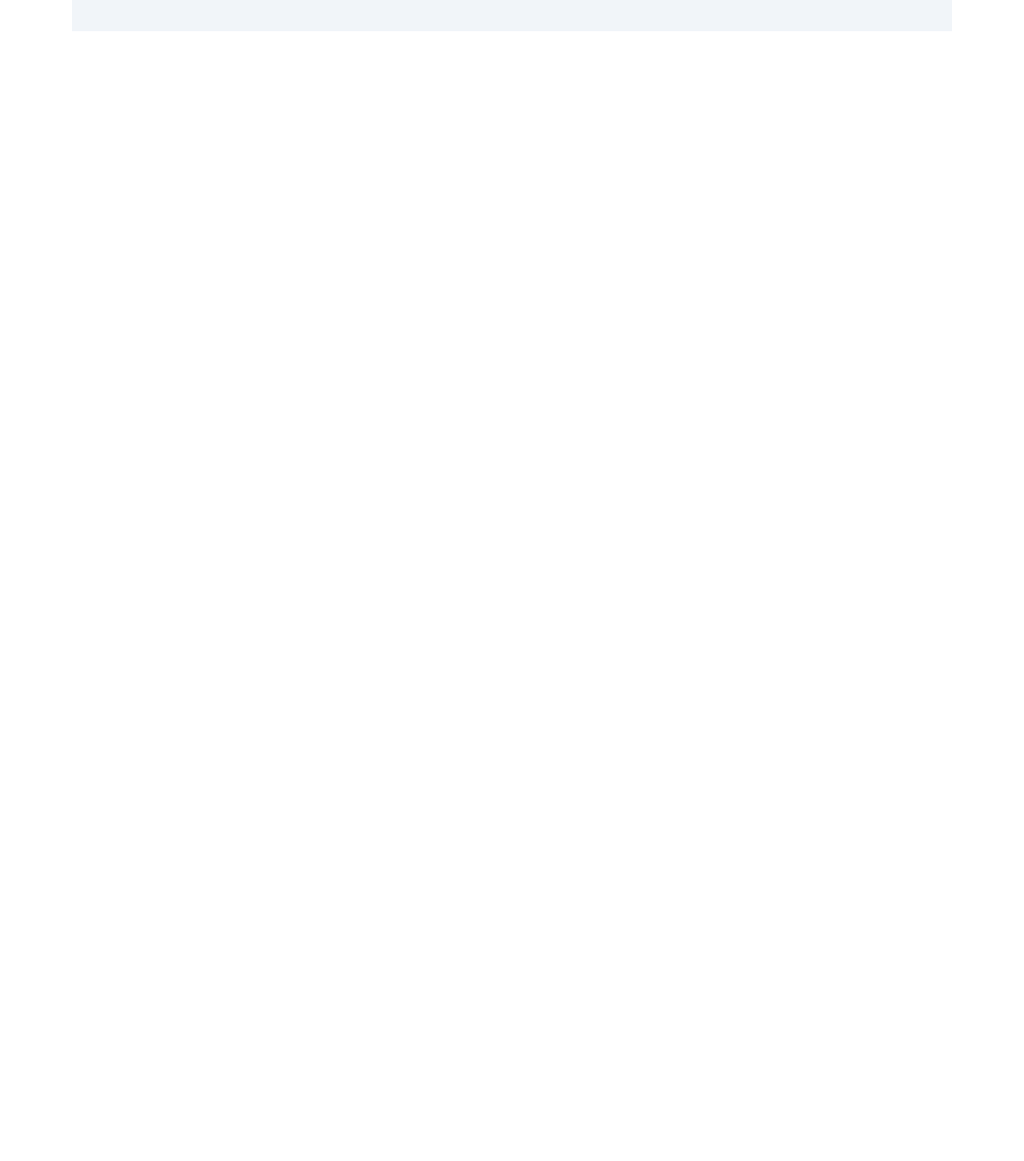
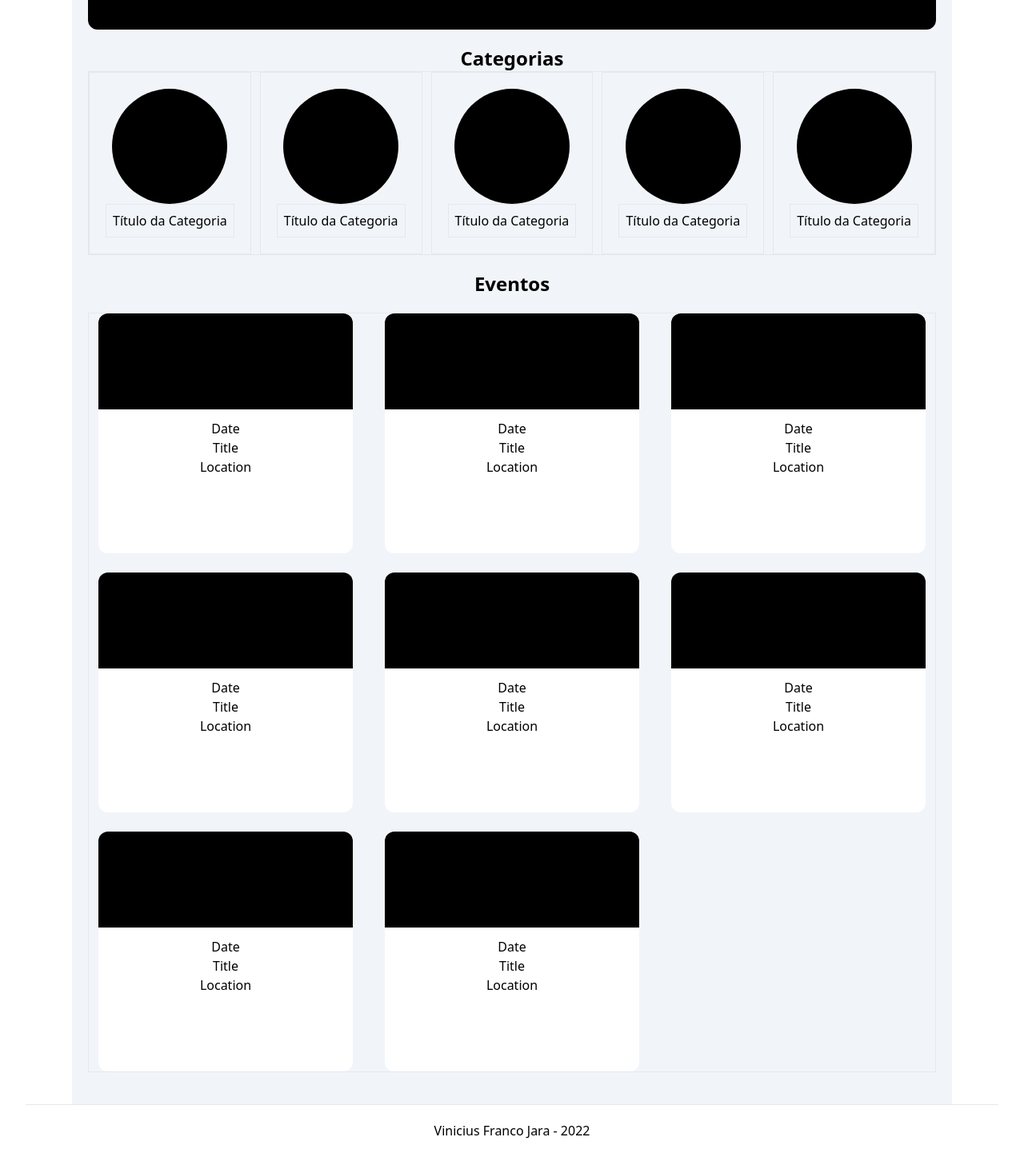
Before and after one commit to vf-jara/desafioMBLabs, a React (Vite) app: page / in a window 1280 px wide. Shown: the part 418-1870 px from the top of the page at 80% size. Before the commit the page ends 800 px from the top, so only its background shows below. Built offline with nearby package versions, Linux system fonts and the light colour scheme.

Commit message:
cards de evento, área de destaque e footer inseridos

```diff
--- a/src/components/Card/Card.jsx
+++ b/src/components/Card/Card.jsx
@@ -0,0 +1,21 @@
+import React from 'react'
+import { Link } from 'react-router-dom'
+
+function Card() {
+    return (
+        <div className=' bg-white min-h-[300px] mx-2 md:mx-3 rounded-xl hover:shadow-lg transition-shadow'>
+            <Link>
+                <div className='bg-black rounded-t-xl w-full min-h-[40%] max-h-[40%]'>
+                    {/*Imagem*/}
+                </div>
+                <div className='p-3'>
+                    <p>Date</p>
+                    <h3>Title</h3>
+                    <p>Location</p>
+                </div>
+            </Link>
+        </div>
+    )
+}
+
+export default Card
--- a/src/components/Category/Category.jsx
+++ b/src/components/Category/Category.jsx
@@ -1,12 +1,17 @@
 import React from 'react'
+import { Link } from 'react-router-dom'
 
 function Category(props) {
     return (
         <div className="py-5 px-5 border flex flex-col justify-center items-center">
-            <div className="bg-black w-36 h-36 rounded-full">
-                {/*Imagem*/}
-            </div>
-            <h3 className="border text-center p-2">Título da Categoria</h3>
+            <Link to={"/category/name"}>
+                <div className="bg-black w-36 h-36 rounded-full">
+                    {/*Imagem*/}
+                </div>
+            </Link>
+            <Link to={"/category/name"}>
+                <h3 className="border text-center p-2">Título da Categoria</h3>
+            </Link>
         </div>
     )
 }
--- /dev/null
+++ b/src/components/Footer/Footer.jsx
@@ -0,0 +1,11 @@
+import React from 'react'
+
+function Footer() {
+    return (
+        <div className='flex justify-center py-5 border-t'>
+            <p>Vinicius Franco Jara - 2022</p>
+        </div>
+    )
+}
+
+export default Footer
--- a/src/components/Layout/Layout.jsx
+++ b/src/components/Layout/Layout.jsx
@@ -1,4 +1,5 @@
 import React from 'react'
+import Footer from '../Footer/Footer'
 import Header from '../Header/Header'
 
 function Layout({ children }) {
@@ -6,6 +7,7 @@ function Layout({ children }) {
         <>
             <Header />
             <div>{children}</div>
+            <Footer />
         </>
     )
 }
--- a/src/pages/Home.jsx
+++ b/src/pages/Home.jsx
@@ -1,30 +1,54 @@
 import React from 'react'
 import Layout from '../components/Layout/Layout'
 import Category from '../components/Category/Category'
+import Card from '../components/Card/Card'
 
 function Home() {
     return (
         <Layout>
             <div className='w-full flex justify-center'>
-                <div className='w-full max-w-[1100px]  py-10 px-5 bg-slate-100'>
+                <div className='w-full h-full flex flex-col gap-5 max-w-[1100px] py-10 px-5 bg-slate-100'>
+                    <div className='w-full min-h-[300px] bg-black rounded-xl grid place-content-center'>
+                        <p className='text-white'>Destaque</p>
+                    </div>
                     <div>
                         <h2 className="text-2xl font-semibold">Categorias</h2>
-                    </div>
-                    <div className="flex justify-between border">
+
+                        <div className="flex justify-between border overflow-auto">
                             {
                                 /*
                                 **************************
-                            implementar Map de categorias da API para renderizar todos os itens
+                                implementar Map de categorias da API para renderizar todos os itens e passar as props dos dados pros cards
                                 **************************
                                 */
                             }
-
                             <Category />
                             <Category />
                             <Category />
                             <Category />
                             <Category />
+                        </div>
+                    </div>
 
+                    <div>
+                        <h2 className="text-2xl font-semibold mb-5">Eventos</h2>
+                        <div className="grid grid-cols-2 md:grid-cols-3 2xl:grid-cols-4 md:gap-x-4 gap-y-6 border">
+                            {
+                                /*
+                                **************************
+                                implementar Map de eventos da API para renderizar todos os itens e passar as props dos dados pros cards
+                                **************************
+                                */
+                            }
+                            <Card />
+                            <Card />
+                            <Card />
+                            <Card />
+                            <Card />
+                            <Card />
+                            <Card />
+                            <Card />
+                        </div>
                     </div>
                 </div>
 
```
Lines whose indentation alone changed are shown as unchanged.
